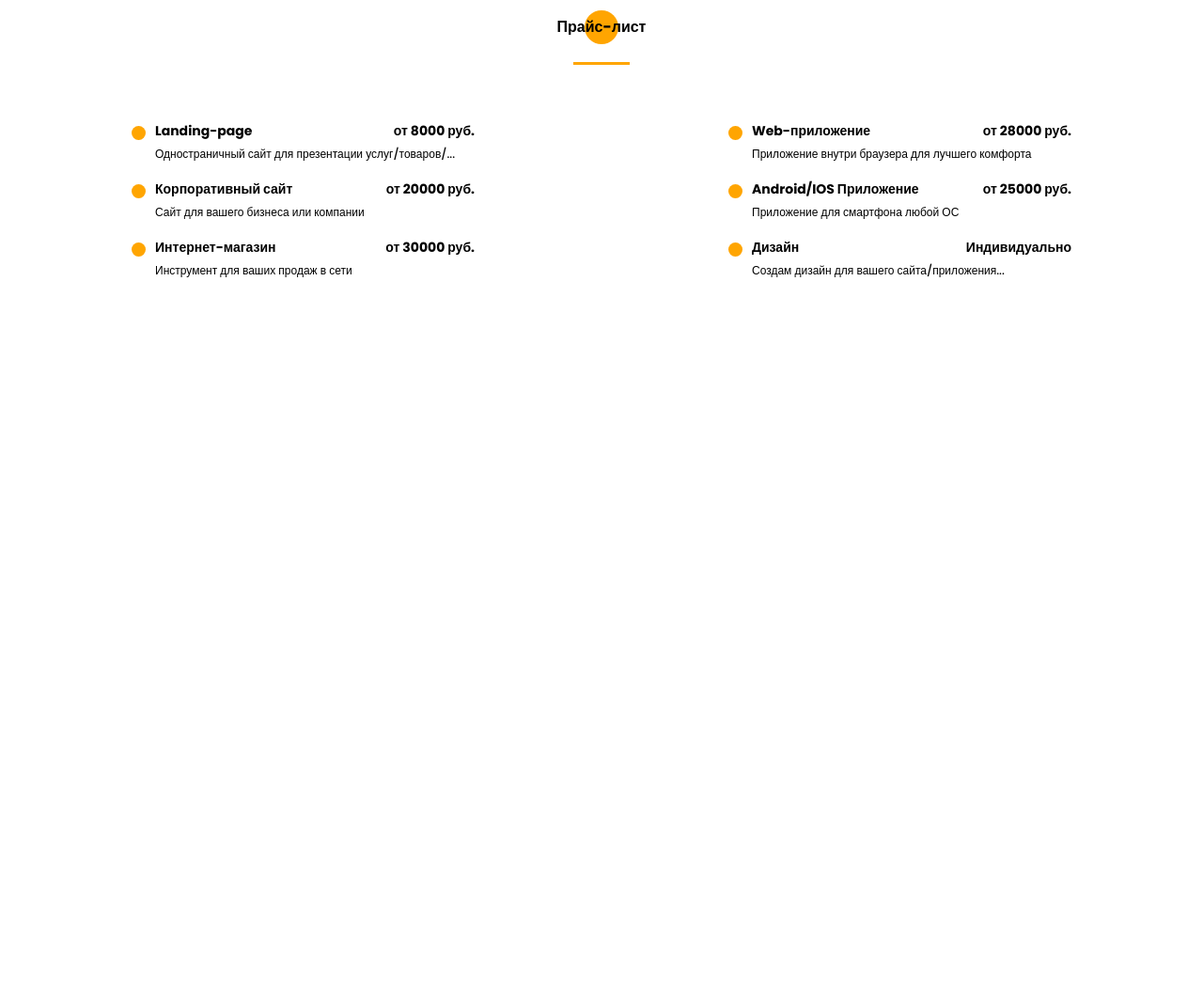
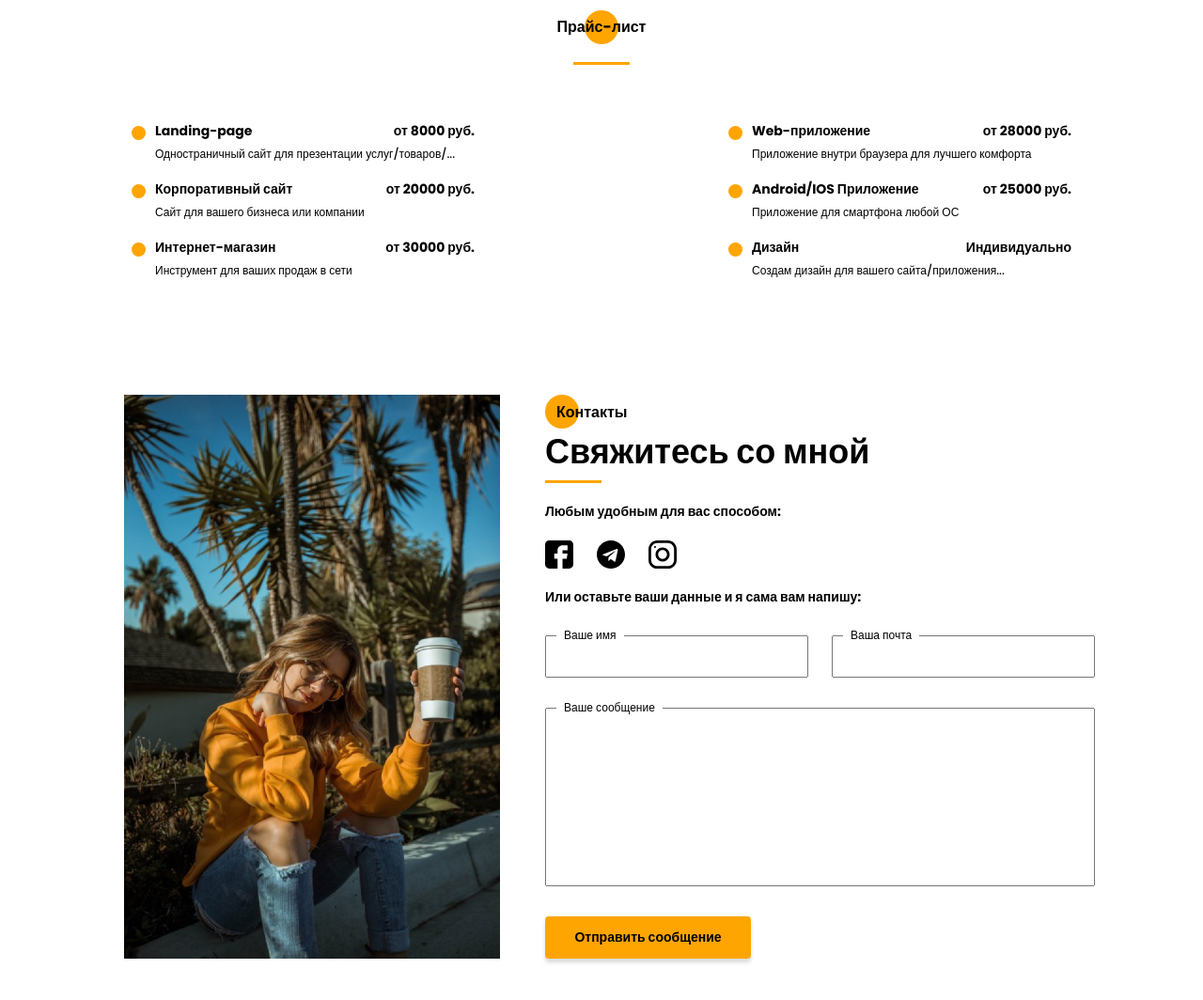
Before and after one commit to Camarederic/Portfolio, a website: page app/index.html in a window 1280 px wide. Shown: the part 4233-5297 px from the top of the page at 94% size. Before the commit the page ends 4533 px from the top, so only its background shows below. Drawn offline with nearby package versions, Linux system fonts and the light colour scheme; files that its build step writes are made by us from their sources; files whose address does not match are found by name.

Commit message:
added a contacts section

```diff
--- a/app/index.html
+++ b/app/index.html
@@ -516,7 +516,6 @@
         <h2 class="title title_fz16 price__title">Прайс-лист</h2>
         <div class="divider"></div>
         <div class="price__inner">
-
           <div class="price__item">
             <div class="price__type">Landing-page</div>
             <div class="price__count">от 8000 руб.</div>
@@ -534,23 +533,17 @@
           <div class="price__item">
             <div class="price__type">Корпоративный сайт</div>
             <div class="price__count">от 20000 руб.</div>
-              <div class="price__descr">
-                Сайт для вашего бизнеса или компании
-              </div>
+            <div class="price__descr">Сайт для вашего бизнеса или компании</div>
           </div>
           <div class="price__item">
             <div class="price__type">Android/IOS Приложение</div>
             <div class="price__count">от 25000 руб.</div>
-              <div class="price__descr">
-                Приложение для смартфона любой ОС
-              </div>
+            <div class="price__descr">Приложение для смартфона любой ОС</div>
           </div>
           <div class="price__item">
             <div class="price__type">Интернет-магазин</div>
             <div class="price__count">от 30000 руб.</div>
-              <div class="price__descr">
-                Инструмент для ваших продаж в сети
-              </div>
+            <div class="price__descr">Инструмент для ваших продаж в сети</div>
           </div>
           <div class="price__item">
             <div class="price__type">Дизайн</div>
@@ -563,6 +556,55 @@
       </div>
     </section>
 
+    <section class="contacts">
+      <div class="container">
+        <div class="contacts__inner">
+          <div class="contacts__photo">
+            <img src="images/main_photo.jpg" alt="photo" />
+          </div>
+          <div class="contacts__descr">
+            <h2 class="title title_fz16 contacts__title">Контакты</h2>
+            <div class="title title_fz36 contacts__subtitle">
+              Свяжитесь со мной
+            </div>
+            <div class="divider"></div>
+            <div class="title title_fz14 contacts__text">
+              Любым удобным для вас способом:
+            </div>
+            <div class="contacts__social">
+              <a class="contacts__link" href="#">
+                <img src="icons/social/facebook_contacts.svg" alt="facebook" />
+              </a>
+              <a class="contacts__link" href="#">
+                <img src="icons/social/telegram_contacts.svg" alt="telegram" />
+              </a>
+              <a class="contacts__link" href="#">
+                <img src="icons/social/instagram_contacts.svg" alt="instagram" />
+              </a>
+            </div>
+            <div class="title title_fz14 contacts__text">
+              Или оставьте ваши данные и я сама вам напишу:
+            </div>
+            <form class="contacts__form" action="">
+              <div class="contacts__input">
+                <input name="name" id="name" type="text">
+                <label for="name">Ваше имя</label>
+              </div>
+              <div class="contacts__input">
+                <input name="email" id="email" type="email">
+                <label for="email">Ваша почта</label>
+              </div>
+              <div class="contacts__textarea">
+                <textarea name="text" id="text"></textarea>
+                <label for="text">Ваше сообщение</label>
+              </div>
+              <button class="contacts__button">Отправить сообщение</button>
+            </form>
+          </div>
+        </div>
+      </div>
+    </section>
+
     <script src="js/main.min.js"></script>
   </body>
 </html>
--- /dev/null
+++ b/app/scss/blocks/_contacts.scss
@@ -0,0 +1,109 @@
+.contacts {
+  padding: 120px 0 90px 0;
+  &__inner {
+    padding: 0 35px 0 52px;
+    display: grid;
+    grid-template-columns: 400px 585px;
+    justify-content: space-between;
+  }
+  &__photo {
+    img {
+      width: 100%;
+    }
+  }
+  &__descr {
+    padding-top: 6px;
+    .divider {
+      margin: 0;
+    }
+  }
+  &__title {
+    position: relative;
+    padding-left: 12px;
+    padding-top: 1px;
+    @include before_circle;
+  }
+  &__text {
+    margin-top: 20px;
+  }
+  &__social {
+    display: flex;
+    align-items: center;
+    margin-top: 20px;
+  }
+  &__link {
+    margin-right: 25px;
+    img {
+      max-width: 30px;
+      max-height: 30px;
+    }
+  }
+  &__form {
+    margin-top: 30px;
+    display: grid;
+    grid-template: 45px 190px 45px / repeat(2, 280px);
+    justify-content: space-between;
+    row-gap: 32px;
+  }
+  &__input {
+    position: relative;
+    input {
+      width: 100%;
+      height: 100%;
+      padding: 0 20px;
+      font-weight: 500;
+      font-size: 12px;
+      line-height: 18px;
+    }
+    label {
+      display: block;
+      position: absolute;
+      bottom: 36px;
+      left: 12px;
+      height: 18px;
+      padding: 0 8px;
+      font-weight: 500;
+      font-size: 12px;
+      line-height: 18px;
+      background-color: #fff;
+      margin-bottom: 0;
+    }
+  }
+  &__textarea {
+    position: relative;
+    grid-column: 1 / 3;
+    textarea {
+      width: 100%;
+      height: 100%;
+      resize: none;
+      padding: 20px;
+      font-weight: 500;
+      font-size: 12px;
+      line-height: 18px;
+    }
+    label {
+      position: absolute;
+      top: -9px;
+      left: 12px;
+      height: 18px;
+      font-weight: 500;
+      font-size: 12px;
+      line-height: 18px;
+      padding: 0 8px;
+      background-color: #fff;
+      margin-bottom: 0;
+    }
+  }
+  &__button {
+    background-color: $main-color;
+    border: none;
+    font-weight: 700;
+    font-size: 14px;
+    line-height: 21px;
+    padding: 12px 26px;
+    width: 219px;
+    border-radius: 4px;
+    box-shadow: 0 4px 4px 0 rgba(0, 0, 0, 0.15);
+    cursor: pointer;
+  }
+}
--- a/app/scss/style.scss
+++ b/app/scss/style.scss
@@ -11,10 +11,11 @@
 @import "blocks/sidepanel";
 @import "blocks/menu";
 @import "blocks/about";
-@import 'blocks/resume';
-@import 'blocks/skills';
-@import 'blocks/portfolio';
-@import 'blocks/price';
+@import "blocks/resume";
+@import "blocks/skills";
+@import "blocks/portfolio";
+@import "blocks/price";
+@import "blocks/contacts";
 
 @import url("https://fonts.googleapis.com/css2?family=Poppins:wght@500;700&display=swap");
 * {
```
Also changed, not shown: app/icons/social/facebook_contacts.svg (added), app/icons/social/instagram_contacts.svg (added), app/icons/social/telegram_contacts.svg (added), app/icons/telegram.svg (renamed from app/icons/social/telegram.svg). Lines whose indentation alone changed are shown as unchanged.
